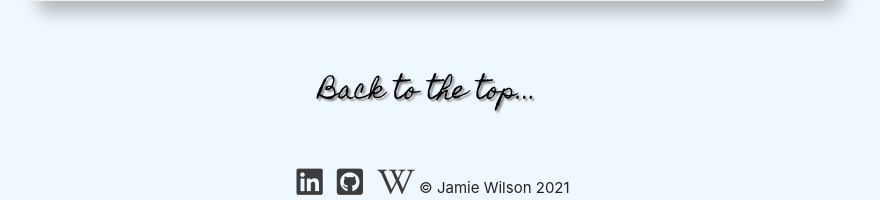
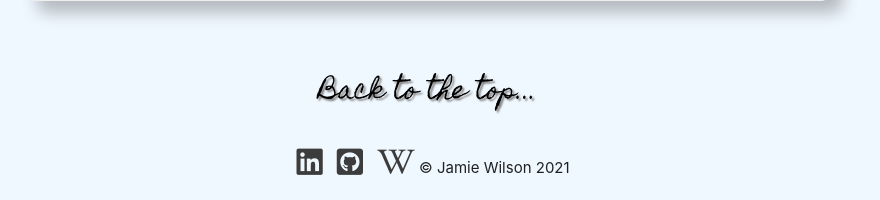
Before and after one commit to JamieWilson2000/aesopsfablesms3, a Flask app: page /fables in a window 1280 px wide. Shown: the part 3043-3243 px from the top of the page, without its empty margins (212-1092 px from the left). After the commit the page ends 3218 px from the top, so only its background shows below. Run offline with Flask 2, Linux system fonts and the light colour scheme; some libraries are stand-ins or nearby versions; grey boxes are pictures that could not be loaded.

Commit message:
Finish up for submission

```diff
--- a/templates/base.html
+++ b/templates/base.html
@@ -80,7 +80,7 @@
 
     <footer>
         <div>
-            <div class="col s12 container footer">
+            <div class="col s12 footer">
 
                 <a href="https://www.linkedin.com/in/jamie-wilson-b74553203" target=_blank><i class="fab fa-linkedin icons"></i></a>
                 <a href="https://github.com/JamieWilson2000?tab=repositories" target=_blank><i class="fab fa-github-square icons"></i></a>
```
Also changed, not shown: README.md.
